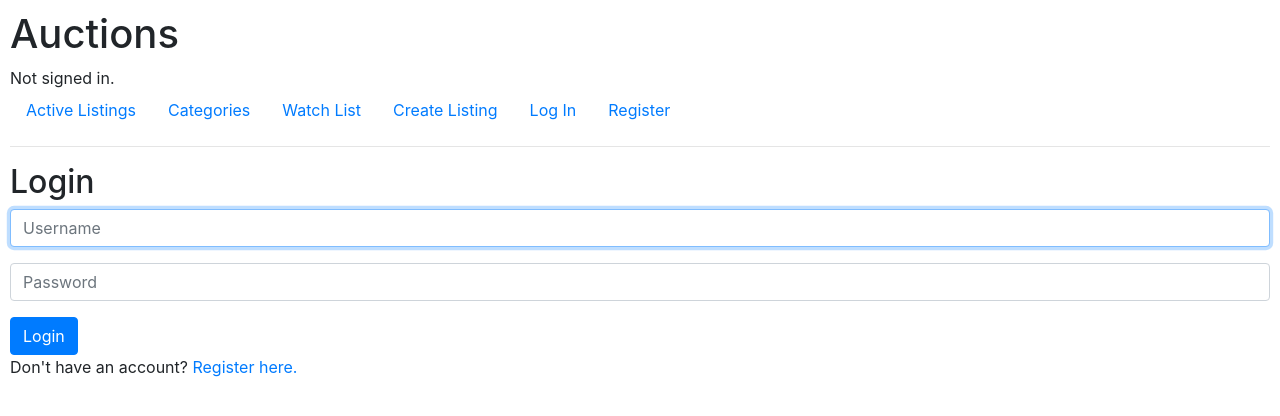
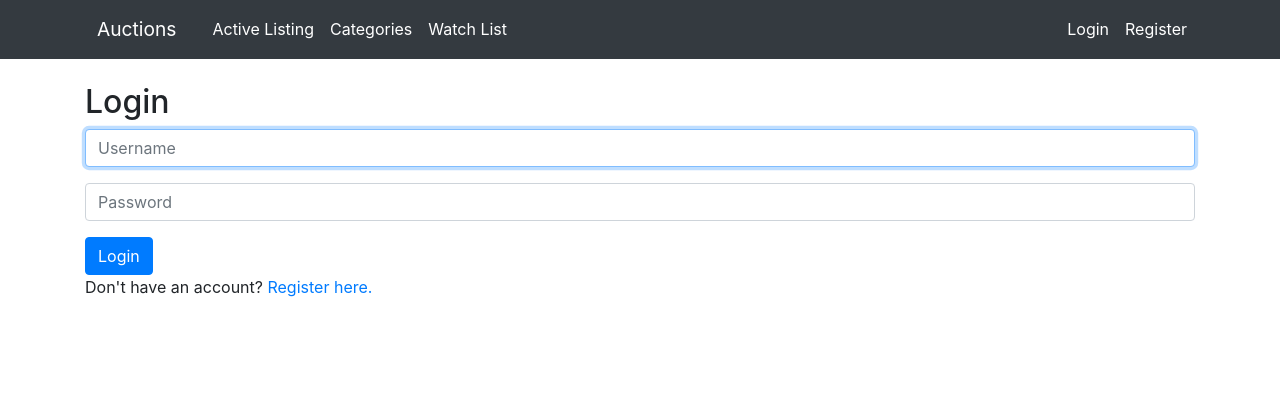
Before and after one commit to YahiaNagib/Auction-site, a Django app: page /login in a window 1280 px wide. Shown: the top 416 px of the page. Run offline with Django 3.2, Linux system fonts and the light colour scheme; some libraries are stand-ins or nearby versions.

Commit message:
create main page and listing page

```diff
--- a/auctions/admin.py
+++ b/auctions/admin.py
@@ -1,8 +1,9 @@
 from django.contrib import admin
-from .models import Category, Listing, Comment, Bid
+from .models import Category, Listing, Comment, Bid, Watchlist
 # Register your models here.
 
 admin.site.register(Category)
 admin.site.register(Listing)
 admin.site.register(Comment)
 admin.site.register(Bid)
+admin.site.register(Watchlist)
--- a/auctions/static/auctions/styles.css
+++ b/auctions/static/auctions/styles.css
@@ -1,3 +1,76 @@
-body {
-    padding: 10px;
+/* start bootstrap */
+
+.navbar {
+  border-radius: 0;
+  margin-bottom: 0;
+  padding: 0;
 }
+
+.nav > li > a,
+.navbar-brand {
+  padding: 15px 12px;
+}
+
+.navbar-brand {
+  font-size: 1.2em;
+  color: #ffff;
+}
+
+.navbar .nav-link {
+  color: #ffff;
+}
+
+.navbar .dropdown-toggle {
+  text-decoration: none;
+  color: #ffff;
+}
+
+.form-control {
+  position: relative;
+}
+
+.row {
+  margin: 0;
+}
+/* end bootstrap */
+
+.main-content {
+  border: 1px solid #eee;
+  padding: 30px;
+  margin-bottom: 20px;
+}
+
+/* start listing main page */
+
+@media (max-width: 1000px) {
+  .listing {
+    text-align: center;
+  }
+}
+
+.listing-image img {
+  max-width: 100%;
+}
+
+.listing-content h3 a {
+    text-decoration: none;
+    color: black;
+}
+
+/* end listing main page */
+
+
+/* listing page */
+
+.bid-form .bid-value {
+  display: block;
+  width: 40%;
+}
+
+
+
+/* end listing page */
+
+.clear-fix {
+  clear: both;
+}
--- a/auctions/templates/auctions/layout.html
+++ b/auctions/templates/auctions/layout.html
@@ -11,43 +11,54 @@
 </head>
 
 <body>
-    <h1>Auctions</h1>
-    <div>
-        {% if user.is_authenticated %}
-        Signed in as <strong>{{ user.username }}</strong>.
-        {% else %}
-        Not signed in.
-        {% endif %}
-    </div>
-    <ul class="nav">
-        <li class="nav-item">
-            <a class="nav-link" href="{% url 'index' %}">Active Listings</a>
+    <nav class="navbar navbar-expand-lg bg-dark">
+        <div class="container">
+            <a class="navbar-brand" href="{% url 'index' %}">Auctions</a>
+            <button class="navbar-toggler navbar-dark" type="button" data-toggle="collapse" data-target="#navbarSupportedContent" aria-controls="navbarSupportedContent" aria-expanded="false" aria-label="Toggle navigation">
+                <span class="navbar-toggler-icon"></span>
+            </button>
+
+            <div class="collapse navbar-collapse" id="navbarSupportedContent">
+                <ul class="navbar-nav mr-auto">
+                    <li class="nav-item active">
+                        <a class="nav-link" href="#">Active Listing</a>
                     </li>
                     <li class="nav-item">
-            <a class="nav-link" href="{% url 'index' %}">Categories</a>
+                        <a class="nav-link" href="#">Categories</a>
                     </li>
                     <li class="nav-item">
-            <a class="nav-link" href="{% url 'index' %}">Watch List</a>
+                        <a class="nav-link" href="#">Watch List</a>
                     </li>
-        <li class="nav-item">
-            <a class="nav-link" href="{% url 'index' %}">Create Listing</a>
-        </li>
+                </ul>
+                <ul class="navbar-nav">
+                    <li class="nav-item dropdown">
                         {% if user.is_authenticated %}
-        <li class="nav-item">
-            <a class="nav-link" href="{% url 'logout' %}">Log Out</a>
-        </li>
+                            <a href="#" class="dropdown-toggle" data-toggle="dropdown" role="button" aria-haspopup="true" aria-expanded="false">{{ user.username }} <span class="caret"></span></a>
+                            <div class="dropdown-menu">
+                                <a class="dropdown-item" href="#">Create listing</a>
+                                <a class="dropdown-item" href="#">Profile</a>
+                                <a class="dropdown-item" href="#">My items</a>
+                                <a class="dropdown-item" href="{% url 'logout' %}">Logout</a>
+                            </div>
                         {% else %}
                             <li class="nav-item">
-            <a class="nav-link" href="{% url 'login' %}">Log In</a>
+                                <a class="nav-link" href="{% url 'login' %}">Login</a>
                             </li>
                             <li class="nav-item">
                                 <a class="nav-link" href="{% url 'register' %}">Register</a>
                             </li>
                         {% endif %}
+                    </li>
                 </ul>
-    <hr>
+            </div>
+        </div>
+    </nav>
+    <main class="mt-4">
+        <div class="container">
             {% block body %}
             {% endblock %}
+        </div>
+    </main>
     <script src="https://code.jquery.com/jquery-3.5.1.slim.min.js"
         integrity="sha384-DfXdz2htPH0lsSSs5nCTpuj/zy4C+OGpamoFVy38MVBnE+IbbVYUew+OrCXaRkfj"
         crossorigin="anonymous"></script>
--- a/auctions/urls.py
+++ b/auctions/urls.py
@@ -4,6 +4,7 @@ from . import views
 
 urlpatterns = [
     path("", views.index, name="index"),
+    path("listing/<int:id>", views.listing_page, name="listing-page"),
     path("login", views.login_view, name="login"),
     path("logout", views.logout_view, name="logout"),
     path("register", views.register, name="register")
--- a/auctions/views.py
+++ b/auctions/views.py
@@ -3,12 +3,24 @@ from django.db import IntegrityError
 from django.http import HttpResponse, HttpResponseRedirect
 from django.shortcuts import render
 from django.urls import reverse
-
-from .models import User
+from .models import User, Listing, Category, Comment, Bid
 
 
 def index(request):
-    return render(request, "auctions/index.html")
+    listings = Listing.objects.filter(is_active=True).order_by("-created_date").all()
+    context = {
+        "listings": listings
+    }
+    return render(request, "auctions/index.html", context)
+
+
+def listing_page(request, id):
+    listing = Listing.objects.filter(id=id).first()
+    context = {
+        "listing": listing
+    }
+    return render(request, "auctions/listing-page.html", context)
+
 
 
 def login_view(request):
```
Also changed, not shown: auctions/models.py (+7 -2 lines), auctions/templates/auctions/index.html (+11 -1 lines), auctions/templates/auctions/listing-page.html (added, +39 -0 lines), db.sqlite3. Lines whose indentation alone changed are shown as unchanged.
